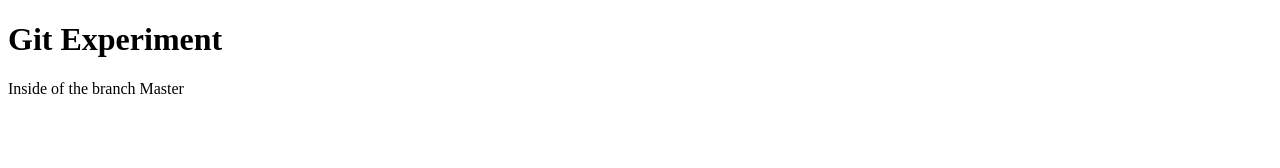
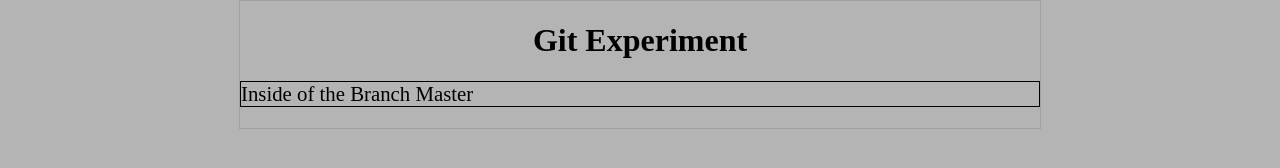
Before and after one commit to stealthylight/mon-site, a plain HTML site: page index.html in a window 1280 px wide. Drawn offline with Linux system fonts and the light colour scheme.

Commit message:
master 1.02:Added some styles

```diff
--- a/index.html
+++ b/index.html
@@ -4,13 +4,14 @@
     <meta charset="UTF-8">
     <meta name="viewport" content="width=device-width, initial-scale=1.0">
     <title>Git Demo</title>
+    <link rel="stylesheet" href="style.css" type="text/css">
 </head>
 <body>
     <h1>
         Git Experiment
     </h1>
     <p>
-        Inside of the branch Master
+        Inside of the Branch Master
     </p>
 </body>
 </html>
--- /dev/null
+++ b/style.css
@@ -0,0 +1,14 @@
+body {
+    width:800px;
+    border: 1px solid rgb(160, 160, 160);
+    margin:auto;
+    background-color: rgb(180, 180, 180);
+    background-blend-mode:soft-light;
+}
+h1 {
+    text-align: center;
+}
+p{
+    font-size:1.3em;
+    border:1px solid black;
+}
```
